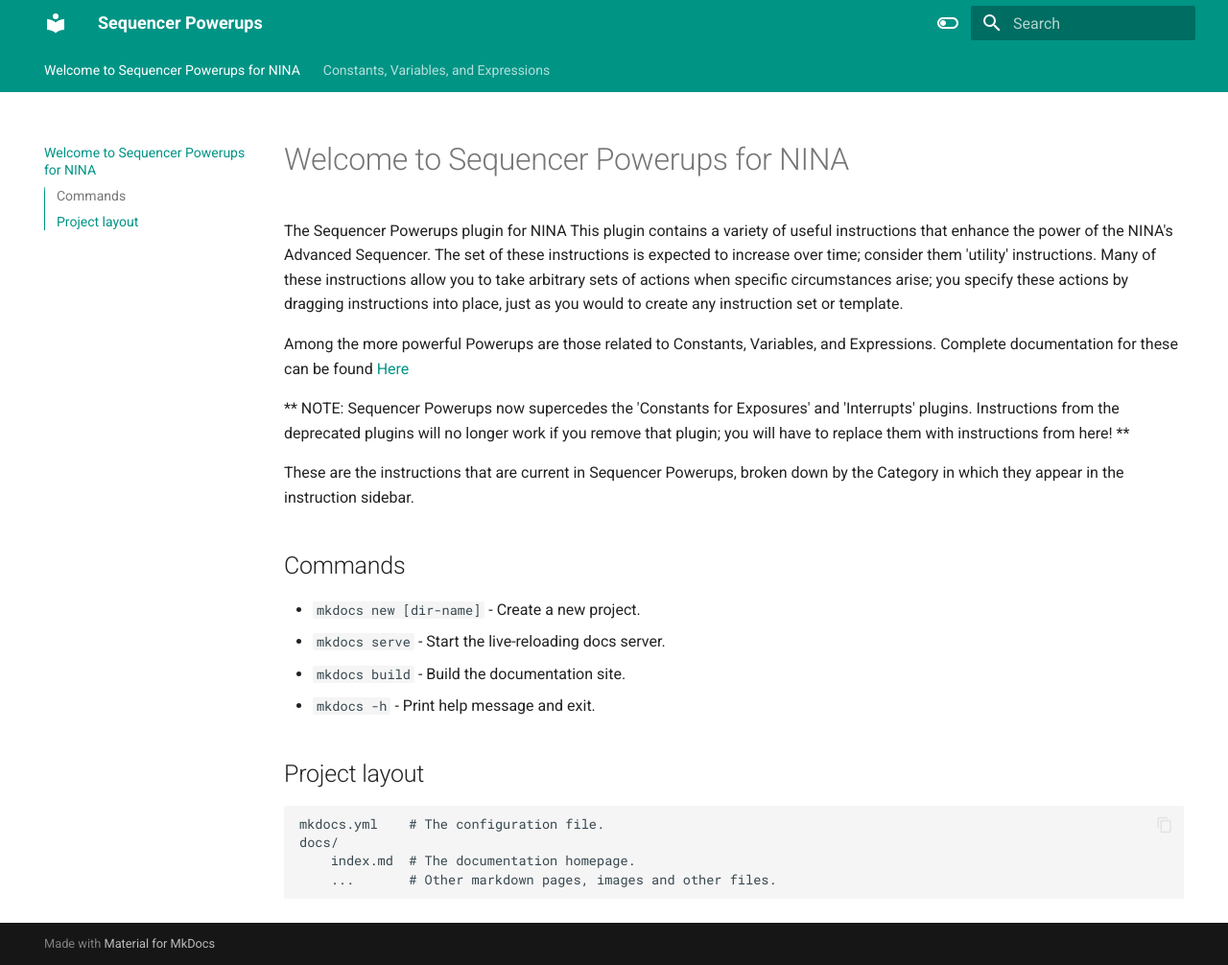
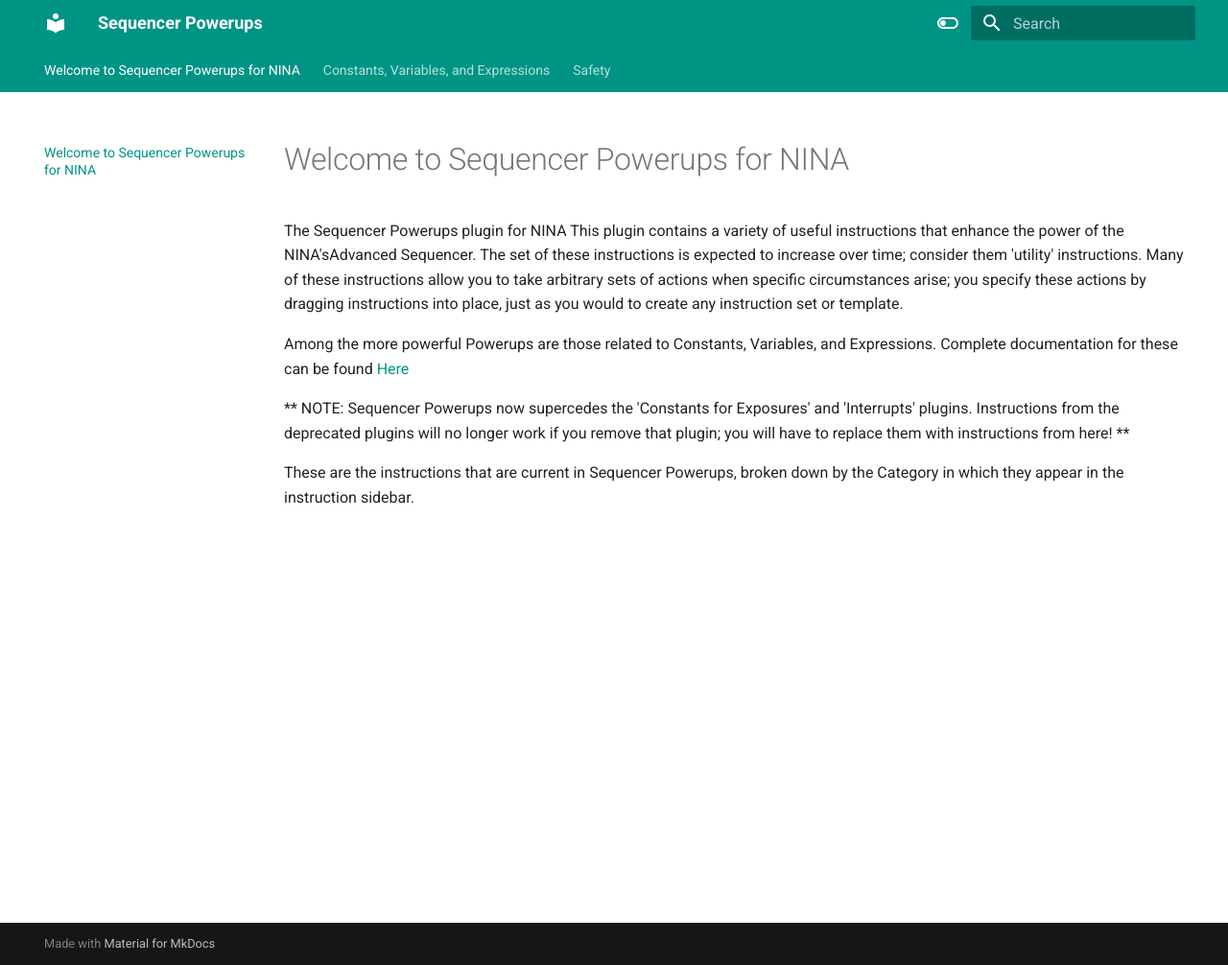
Before and after one commit to marcblank/marcblank.github.io, an MkDocs documentation site: the page built from docs/index.md, in a window 1280 px wide and 1006 px high. Shown: the whole window at 96% size. Built offline with MkDocs 1.6.1 and Material for MkDocs 9.7.7, drawn with Linux system fonts in a browser that asks for light colours.

Commit message:
Add safety instructions

```diff
--- a/docs/index.md
+++ b/docs/index.md
@@ -1,24 +1,9 @@
 # Welcome to Sequencer Powerups for NINA
 
-The Sequencer Powerups plugin for NINA This plugin contains a variety of useful instructions that enhance the power of the NINA's Advanced Sequencer.  The set of these instructions is expected to increase over time; consider them 'utility' instructions.  Many of these instructions allow you to take arbitrary sets of actions when specific circumstances arise; you specify these actions by dragging instructions into place, just as you would to create any instruction set or template.
+The Sequencer Powerups plugin for NINA This plugin contains a variety of useful instructions that enhance the power of the NINA'sAdvanced Sequencer.  The set of these instructions is expected to increase over time; consider them 'utility' instructions.  Many of these instructions allow you to take arbitrary sets of actions when specific circumstances arise; you specify these actions by dragging instructions into place, just as you would to create any instruction set or template.
 
 Among the more powerful Powerups are those related to Constants, Variables, and Expressions.  Complete documentation for these can be found [Here](https://bitbucket.org/zorkmid/nina.plugin.when/downloads/Constants-Variables.rtf)
 
 ** NOTE: Sequencer Powerups now supercedes the 'Constants for Exposures' and 'Interrupts' plugins.  Instructions from the deprecated plugins will no longer work if you remove that plugin; you will have to replace them with instructions from here! **
 
 These are the instructions that are current in Sequencer Powerups, broken down by the Category in which they appear in the instruction sidebar.
-
-
-## Commands
-
-* `mkdocs new [dir-name]` - Create a new project.
-* `mkdocs serve` - Start the live-reloading docs server.
-* `mkdocs build` - Build the documentation site.
-* `mkdocs -h` - Print help message and exit.
-
-## Project layout
-
-    mkdocs.yml    # The configuration file.
-    docs/
-        index.md  # The documentation homepage.
-        ...       # Other markdown pages, images and other files.
```
Also changed, not shown: docs/CVE.md (+5 -5 lines), docs/Safety.md (added, +36 -0 lines), docs/OnceSafe.png (added), docs/WBU.png (added), docs/WBULoop.png (added), docs/WaitUntilSafe.png (added).
